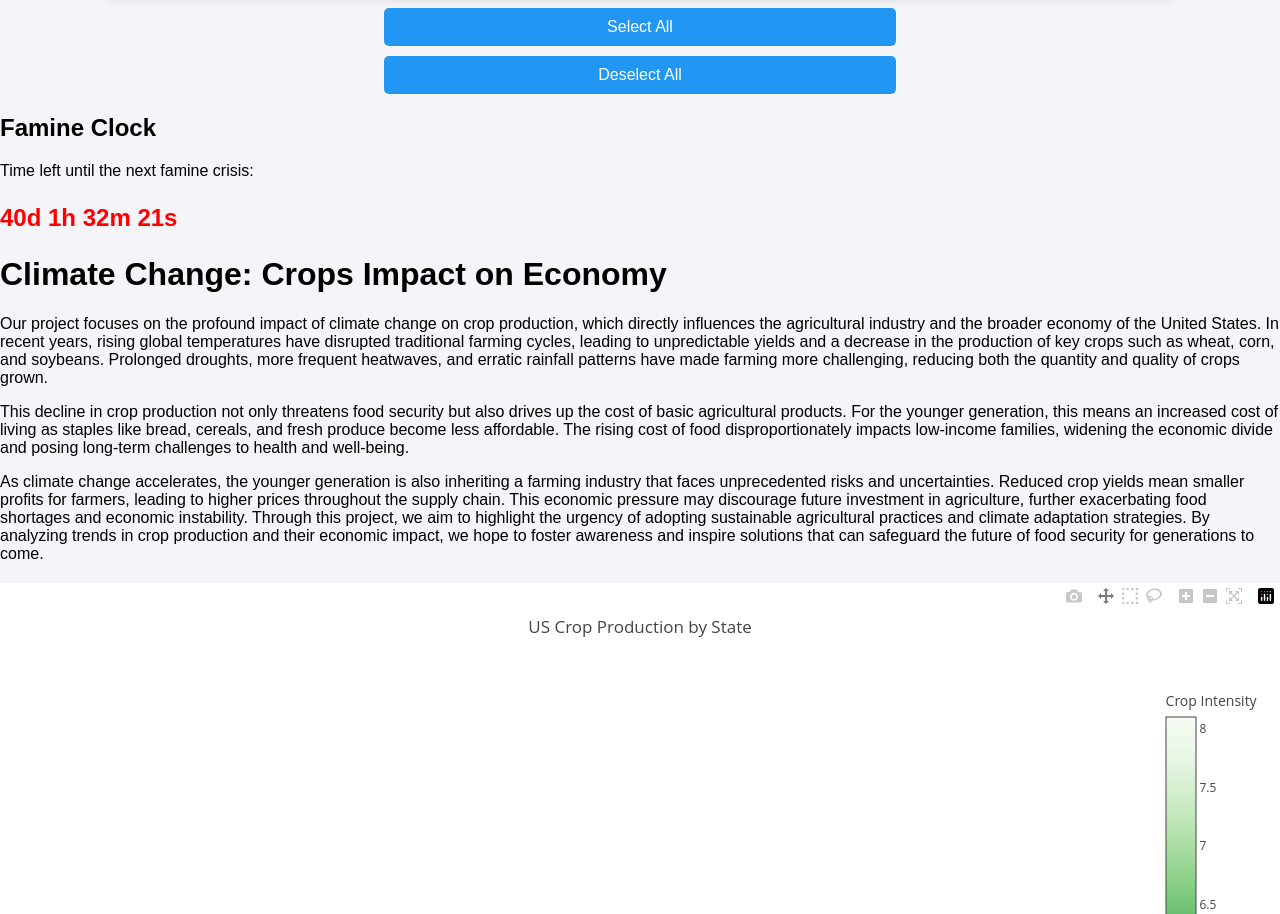
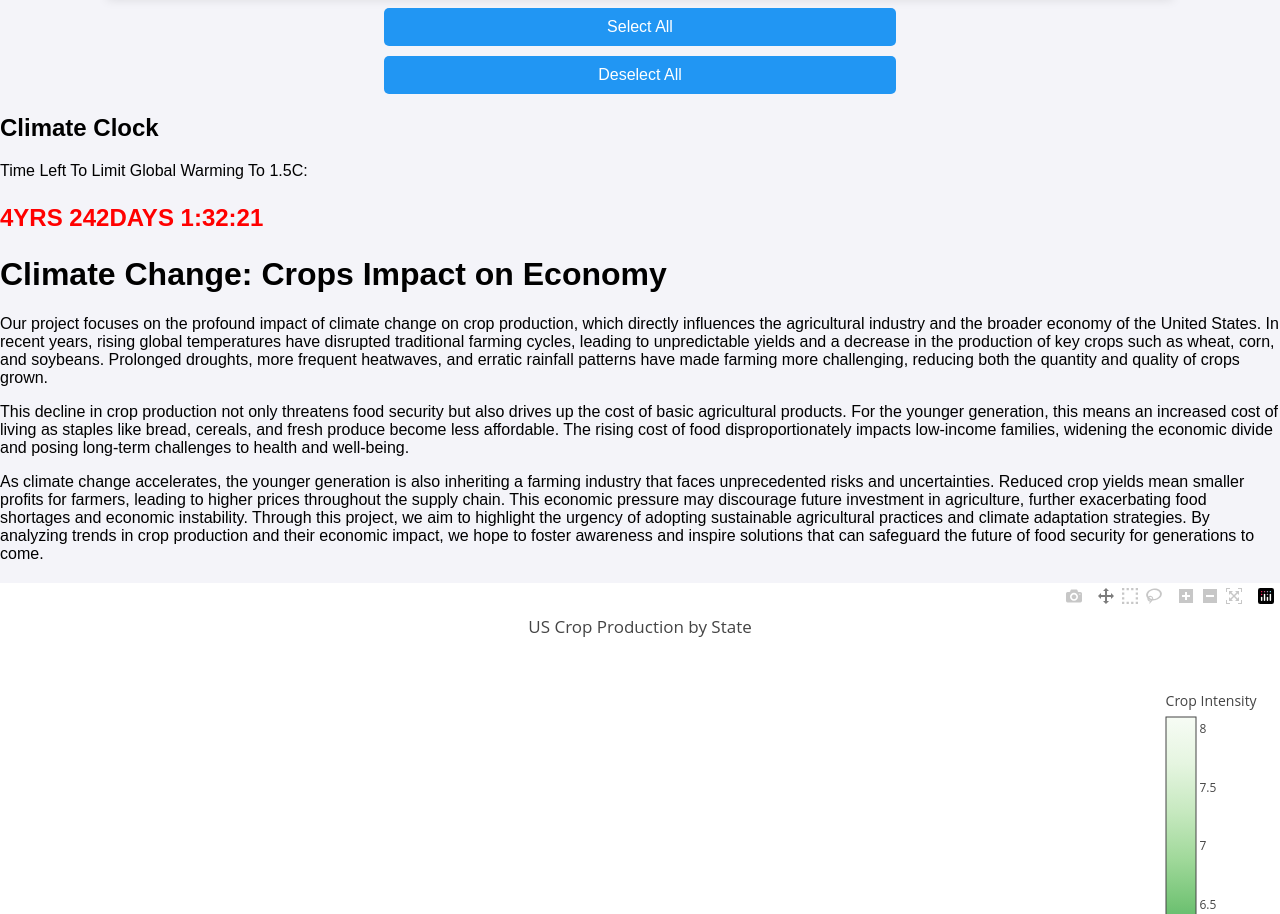
Before and after one commit to cdc21/ics-484-final-project, a plain HTML site: page index.html in a window 1280 px wide. Shown: the part 1643-2557 px from the top of the page. Drawn offline with nearby package versions, Linux system fonts and the light colour scheme; no server answers.

Commit message:
fixed clock to correct date and changed name

```diff
--- a/index.html
+++ b/index.html
@@ -122,28 +122,29 @@
 <button id="select-all">Select All</button>
 <button id="deselect-all">Deselect All</button>
 <div class="sidebar">
-  <h2>Famine Clock</h2>
-  <p>Time left until the next famine crisis:</p>
+  <h2>Climate Clock</h2>
+  <p>Time Left To Limit Global Warming To 1.5C:</p>
   <p id="famine-countdown" style="font-size: 1.5em; font-weight: bold; color: red;"></p>
   <script>
     // Famine Clock Countdown Logic
     function updateCountdown() {
       // Set the target date for the next famine (example: Jan 1, 2025)
-      const targetDate = new Date("2025-01-01T00:00:00").getTime();
+      const targetDate = new Date("2029-07-21T00:00:00").getTime();
       const now = new Date().getTime();
 
       // Calculate the remaining time
       const timeLeft = targetDate - now;
 
       if (timeLeft > 0) {
-        const days = Math.floor(timeLeft / (1000 * 60 * 60 * 24));
-        const hours = Math.floor((timeLeft % (1000 * 60 * 60 * 24)) / (1000 * 60 * 60));
-        const minutes = Math.floor((timeLeft % (1000 * 60 * 60)) / (1000 * 60));
-        const seconds = Math.floor((timeLeft % (1000 * 60)) / 1000);
+        const years = Math.floor(timeLeft / (1000 * 60 * 60 * 24 * 365)); // Calculate full years
+        const days = Math.floor((timeLeft % (1000 * 60 * 60 * 24 * 365)) / (1000 * 60 * 60 * 24)); // Remaining days
+        const hours = Math.floor((timeLeft % (1000 * 60 * 60 * 24)) / (1000 * 60 * 60)); // Remaining hours
+        const minutes = Math.floor((timeLeft % (1000 * 60 * 60)) / (1000 * 60)); // Remaining minutes
+        const seconds = Math.floor((timeLeft % (1000 * 60)) / 1000); // Remaining seconds
 
         // Display the countdown in the sidebar
         document.getElementById("famine-countdown").textContent =
-          `${days}d ${hours}h ${minutes}m ${seconds}s`;
+          `${years}YRS ${days}DAYS ${hours}:${minutes}:${seconds}`;
       } else {
         // If the countdown is complete
         document.getElementById("famine-countdown").textContent = "The famine crisis has started.";
```
